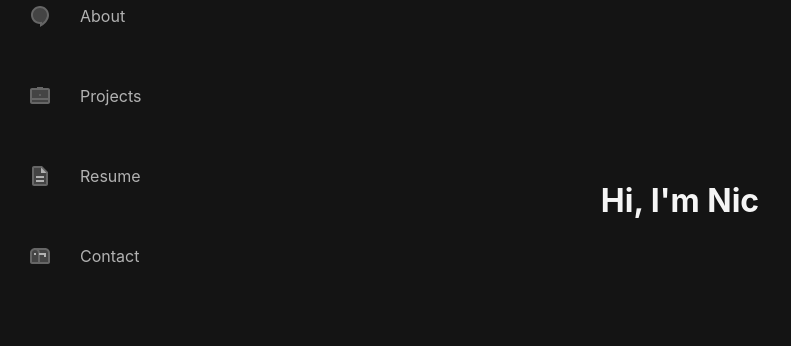
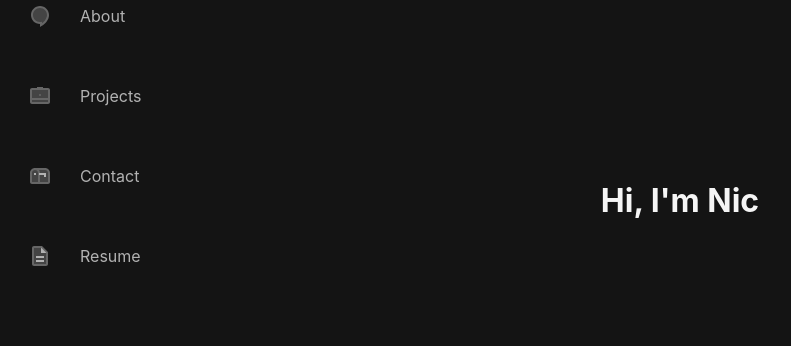
Before and after one commit to LeaskN/portfolio_3.0, a React (Create React App) app: page / in a window 1280 px wide. Shown: the part 200-546 px from the top of the page, without its empty margins (0-791 px from the left). Built offline with nearby package versions, Linux system fonts and the light colour scheme.

Commit message:
all components scrolling

```diff
--- a/package.json
+++ b/package.json
@@ -1,5 +1,5 @@
 {
-  "name": "portfolio",
+  "name": "projects",
   "version": "0.1.0",
   "private": true,
   "dependencies": {
--- a/src/App.css
+++ b/src/App.css
@@ -1,6 +1,7 @@
 *{
   max-width: 100vw;
   overflow-x: hidden;
+  scroll-behavior: smooth;
 }
 :root{
   --nl-dark-black: #141414;
--- a/src/App.js
+++ b/src/App.js
@@ -1,24 +1,34 @@
 import './App.css';
-import React from 'react';
+import React, { useRef } from 'react';
 import NavBar from './Components/NavBar';
 import Home from './Components/Home/Home';
 import About from './Components/About/About';
 import Contact from './Components/Contact/Contact';
-import LandingPage from './Components/LandingPage/LandingPage';
 import Portfolio from './Components/Portfolio/Portfolio';
 import PriorExperience from './Components/PriorExperience/PriorExperience';
 
+
 function App() {
+  const portfolioRef = useRef(null);
+  const homeRef = useRef(null);
+  const aboutRef = useRef(null);
+  const contactRef = useRef(null);
+
+  const scrollToPort = (e) =>{ e.preventDefault(); portfolioRef.current.scrollIntoView();}
+  const scrollToHome = (e) =>{ e.preventDefault(); homeRef.current.scrollIntoView();}
+  const scrollToAbout = (e) =>{ e.preventDefault(); aboutRef.current.scrollIntoView();}
+  const scrollToContact = (e) =>{ e.preventDefault(); contactRef.current.scrollIntoView();}
+
   return (
     <div className="App">
-      <NavBar/>
+      <NavBar scrollTo={{scrollToHome, scrollToAbout, scrollToPort, scrollToContact}}/>
       <main>
-        <Home />
-        <About />
-        <Contact />
-        <LandingPage />
-        <Portfolio />
-        <PriorExperience />
+        <Home refProp={homeRef}/>
+        <About refProp={aboutRef}/>
+        <Portfolio refProp={portfolioRef}/>
+        <Contact refProp={contactRef}/>
+        {/* <PriorExperience refProp={portfolioRef}/> */}
+        {/* <div ref={portfolioRef}>Element to scroll to</div>  */}
       </main>
     </div>
   );
--- a/src/Components/About/About.js
+++ b/src/Components/About/About.js
@@ -1,5 +1,9 @@
 import React from 'react';
 
-export default function About(){
-  return <div className='page' id='about' >About</div>
+export default function About(props){
+  return(
+    <>
+      <div className='page' id='about' ref={props.refProp}>About</div>
+    </>
+  )
 }
--- a/src/Components/Contact/Contact.js
+++ b/src/Components/Contact/Contact.js
@@ -1,5 +1,10 @@
 import React from 'react';
 
-export default function Contact(){
-  return <div className='page' id='contact'>Contact</div>
+export default function Contact(props){
+
+  return (
+    <>
+      <div className='page' id='contact' ref={props.refProp}>Contact</div>
+    </>
+  )
 }
--- a/src/Components/Home/Home.js
+++ b/src/Components/Home/Home.js
@@ -1,9 +1,9 @@
 import React from 'react';
 import './Home.css'
 
-export default function Home(){
+export default function Home(props){
   return(
-    <div className="home">
+    <div className="home" ref={props.refProp}>
       <h1 className="intro">Hi, I'm Nic</h1>
     </div>
   )
--- a/src/Components/LandingPage/LandingPage.js
+++ /dev/null
@@ -1,5 +0,0 @@
-import React from 'react';
-
-export default function LandingPage(){
-  return <div className='page' id='landingPage'>LandingPage</div>
-}
--- a/src/Components/NavBar.js
+++ b/src/Components/NavBar.js
@@ -1,12 +1,12 @@
 import React from 'react';
 
-export default function NavBar (){
+
+export default function NavBar (props){
   return(
     <nav className="navbar">
       <ul className="navbar-nav">
-
         <li className="logo">
-          <a href="/" className="nav-link">
+          <a href="/" className="nav-link" onClick={props.scrollToHome}>
             <span className="link-text logo-text top-logo">Nic<br/>Leask</span>
             <svg
               aria-hidden="true"
@@ -35,7 +35,7 @@ export default function NavBar (){
         </li>
 
         <li className="nav-item">
-          <a href="/home" className="nav-link">
+          <a href="/home" className="nav-link" onClick={props.scrollTo.scrollToHome}>
             <svg xmlns="http://www.w3.org/2000/svg"  viewBox="0 0 24 24" width="24px" height="24px">
               <path className="fa-primary" d="M19,11v9h-5v-6h-4v6H5v-9H3.6L12,3.4l8.4,7.6H19z" opacity=".3"/>
               <path className="fa-secondary" d="M20,21h-7v-6h-2v6H4v-9H1l11-9.9L23,12h-3V21z M15,19h3v-8.8l-6-5.4l-6,5.4V19h3v-6h6V19z"/>
@@ -45,7 +45,7 @@ export default function NavBar (){
         </li>
 
         <li className="nav-item">
-          <a href="/about" className="nav-link">
+          <a href="/about" className="nav-link" onClick={props.scrollTo.scrollToAbout}>
             <svg xmlns="http://www.w3.org/2000/svg"  viewBox="0 0 24 24" width="24px" height="24px">
               <path className="fa-primary" d="M20,11c0-4.4-3.6-8-8-8s-8,3.6-8,8s3.6,8,8,8c0.3,0,0.7,0,1-0.1v2.3c2.1-1.4,6-4.4,6.8-8.6C19.9,12.1,20,11.6,20,11z" opacity=".3"/>
               <path className="fa-secondary" d="M12,23.1V20c-5,0-9-4-9-9c0-5,4-9,9-9c5,0,9,4,9,9c0,0.6-0.1,1.3-0.2,1.9c-0.9,4.5-4.9,7.7-7.3,9.2L12,23.1z M14,17.8v1.5 c2-1.5,4.2-3.9,4.8-6.8c0.1-0.5,0.2-1,0.2-1.5c0-3.9-3.1-7-7-7c-3.9,0-7,3.1-7,7s3.1,7,7,7c0.3,0,0.6,0,0.9-0.1L14,17.8z"/></svg>
@@ -54,7 +54,7 @@ export default function NavBar (){
         </li>
 
         <li className="nav-item">
-          <a href="/projects" className="nav-link">
+          <a href="/projects" className="nav-link" onClick={props.scrollTo.scrollToPort}>
             <svg xmlns="http://www.w3.org/2000/svg"  viewBox="0 0 24 24" width="24px" height="24px">
               <path className='fa-primary' d="M20,19H4c-0.6,0-1-0.4-1-1V6c0-0.6,0.4-1,1-1h16c0.6,0,1,0.4,1,1v12C21,18.6,20.6,19,20,19z" opacity=".3"/>
               <path className='fa-secondary' d="M9 3H15V5H9z"/>
@@ -62,6 +62,20 @@ export default function NavBar (){
               <path className='fa-secondary' d="M12 10A1 1 0 1 0 12 12A1 1 0 1 0 12 10Z"/>
               <path className='fa-secondary' d="M20,16H4c-1.1,0-2-0.9-2-2v-4h2v4h16v-4h2v4C22,15.1,21.1,16,20,16z"/></svg>
             <span className="link-text">Projects</span>
+          </a>
+        </li>
+
+
+
+        <li className="nav-item">
+          <a href="/contact" className="nav-link" onClick={props.scrollTo.scrollToContact}>
+            <svg xmlns="http://www.w3.org/2000/svg"  viewBox="0 0 24 24" width="24px" height="24px">
+              <path className="fa-primary" d="M7,5C4.8,5,3,6.8,3,9v9c0,0.6,0.4,1,1,1h16c0.6,0,1-0.4,1-1V9c0-2.2-1.8-4-4-4H7z" opacity=".3"/>
+              <path className="fa-secondary" d="M20,20H4c-1.1,0-2-0.9-2-2V9c0-2.8,2.2-5,5-5h10c2.8,0,5,2.2,5,5v9C22,19.1,21.1,20,20,20z M7,6C5.3,6,4,7.3,4,9v9h16V9 c0-1.7-1.3-3-3-3H7z"/>
+              <path className="fa-secondary" d="M12,19h-2V9c0-1.7-1.3-3-3-3V4c2.8,0,5,2.2,5,5V19z"/>
+              <path className="fa-primary" d="M6 9H8V11H6zM18 13L16 13 16 11 11 11 11 9 18 9z"/>
+            </svg>
+            Contact
           </a>
         </li>
 
@@ -76,17 +90,6 @@ export default function NavBar (){
           </a>
         </li>
 
-        <li className="nav-item">
-          <a href="/contact" className="nav-link">
-            <svg xmlns="http://www.w3.org/2000/svg"  viewBox="0 0 24 24" width="24px" height="24px">
-              <path className="fa-primary" d="M7,5C4.8,5,3,6.8,3,9v9c0,0.6,0.4,1,1,1h16c0.6,0,1-0.4,1-1V9c0-2.2-1.8-4-4-4H7z" opacity=".3"/>
-              <path className="fa-secondary" d="M20,20H4c-1.1,0-2-0.9-2-2V9c0-2.8,2.2-5,5-5h10c2.8,0,5,2.2,5,5v9C22,19.1,21.1,20,20,20z M7,6C5.3,6,4,7.3,4,9v9h16V9 c0-1.7-1.3-3-3-3H7z"/>
-              <path className="fa-secondary" d="M12,19h-2V9c0-1.7-1.3-3-3-3V4c2.8,0,5,2.2,5,5V19z"/>
-              <path className="fa-primary" d="M6 9H8V11H6zM18 13L16 13 16 11 11 11 11 9 18 9z"/>
-            </svg>
-            Contact
-          </a>
-        </li>
         <li></li>
 
       </ul>
--- a/src/Components/Portfolio/Portfolio.js
+++ b/src/Components/Portfolio/Portfolio.js
@@ -1,5 +1,9 @@
 import React from 'react';
 
-export default function Portfolio(){
-  return <div className='page' id='portfolio'>Portfolio</div>
+export default function Projects(props){
+  return (
+    <>
+      <div className='page' id='projects' ref={props.refProp}>Projects</div>
+    </>
+  )
 }
```
Also changed, not shown: 1 other file (tests, documents, lock files or other folders).
